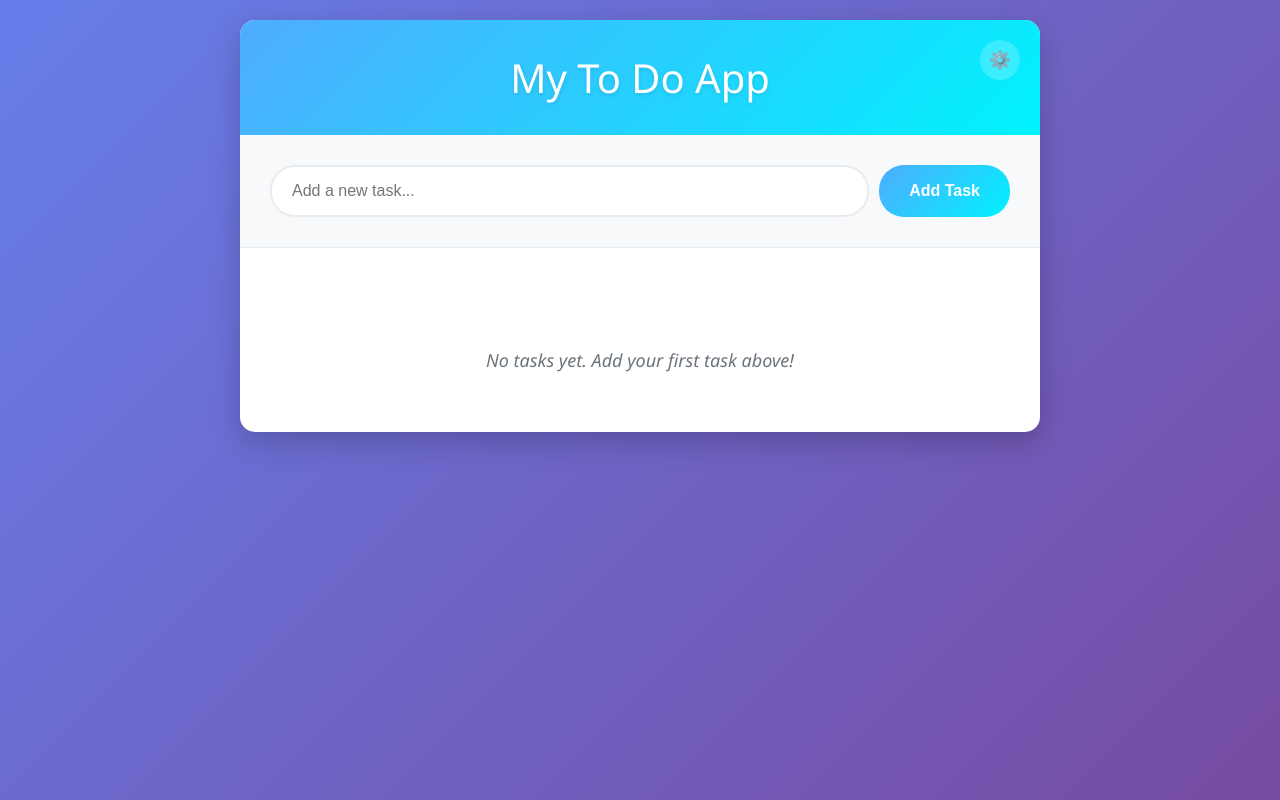
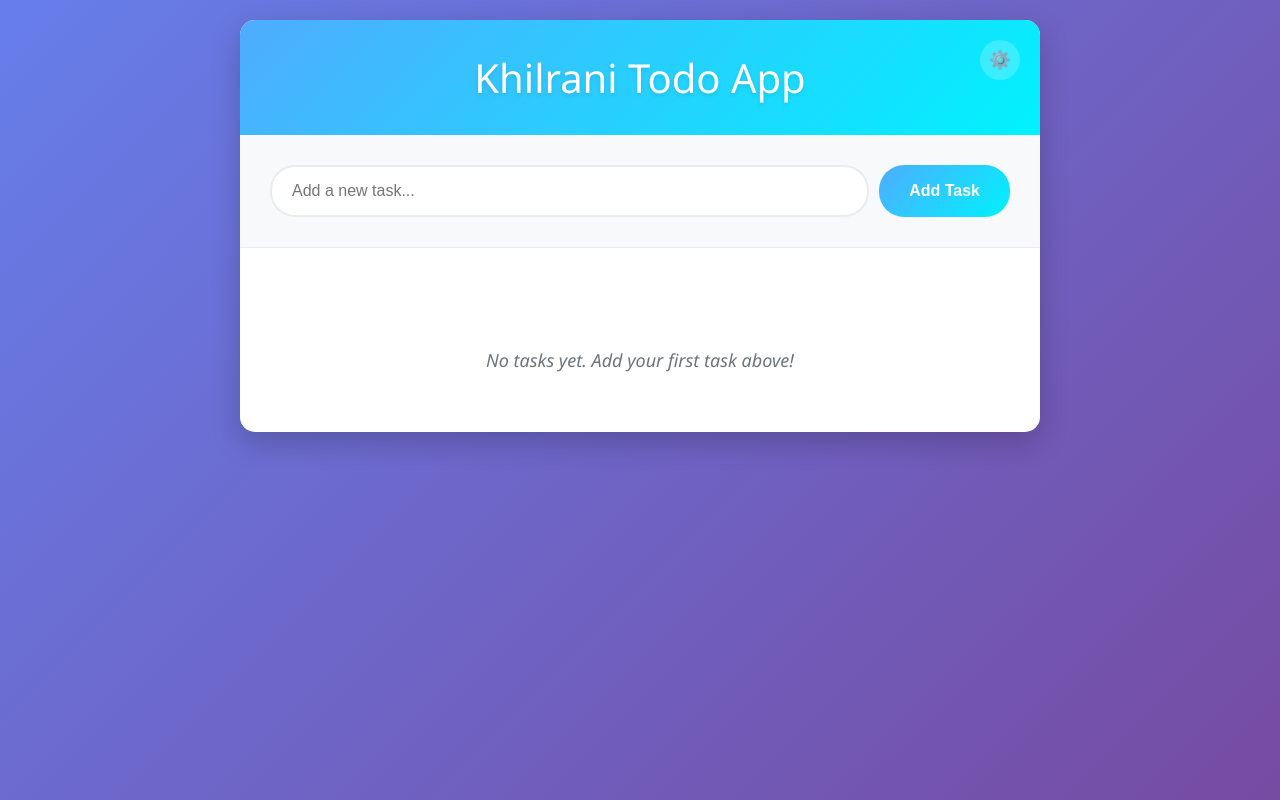
Before and after one commit to Jatin-Kumar-Khilrani/todo, a plain HTML site: page index.html in a window 1280 px wide. Drawn offline with Linux system fonts and the light colour scheme.

Commit message:
Update app title to 'Khilrani Todo App'

```diff
--- a/index.html
+++ b/index.html
@@ -3,13 +3,13 @@
 <head>
     <meta charset="UTF-8">
     <meta name="viewport" content="width=device-width, initial-scale=1.0">
-    <title>My To Do App</title>
+    <title>Khilrani Todo App</title>
     <link rel="stylesheet" href="styles.css">
 </head>
 <body>
     <div class="container">
         <header>
-            <h1>My To Do App</h1>
+            <h1>Khilrani Todo App</h1>
             <button id="settingsBtn" class="settings-btn" title="Settings">⚙️</button>
         </header>
 
```
